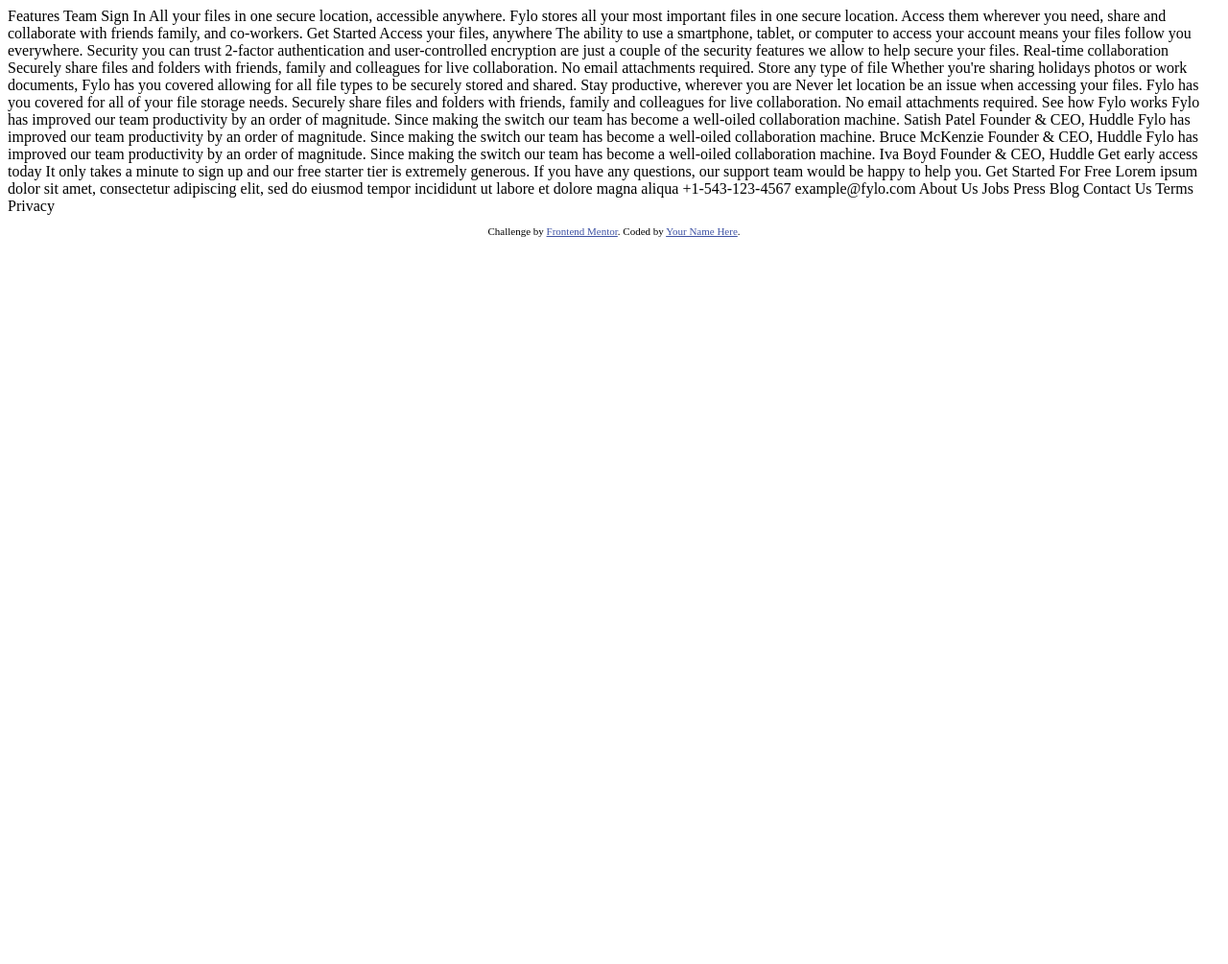
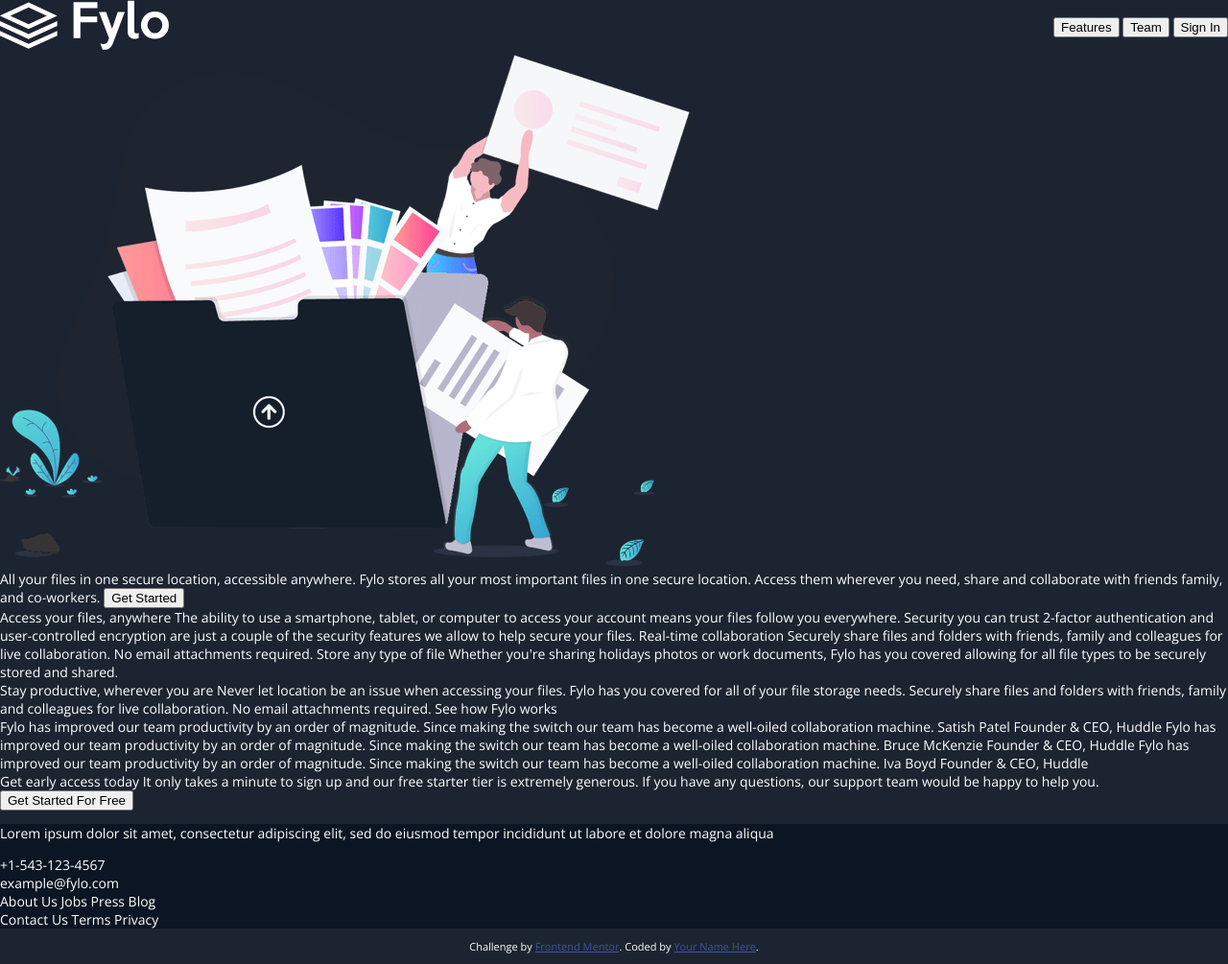
Before and after one commit to scottmotion/fylo-dark-theme-landing-page, a plain HTML site: page index.html in a window 1280 px wide. Shown: the whole page at 96% size. Before the commit the page ends 800 px from the top, so only its background shows below. Drawn offline with nearby package versions, Linux system fonts and the light colour scheme.

Commit message:
initial structure

```diff
--- /dev/null
+++ b/css/style.css
@@ -0,0 +1,73 @@
+@import url('https://fonts.googleapis.com/css2?family=Raleway:wght@400;700&display=swap'); /*Headings, Call-to-actions, Header Navigation*/
+@import url('https://fonts.googleapis.com/css2?family=Open+Sans:wght@400;700&display=swap'); /*Body*/
+
+:root {
+/* ## Colors */
+
+/* ### Primary */
+
+--darkBlue1: hsl(217, 28%, 15%); /*intro and email sign up background*/
+--darkBlue2: hsl(218, 28%, 13%); /*main background*/
+--darkBlue3: hsl(216, 53%, 9%); /*footer background*/
+--darkBlue4: hsl(219, 30%, 18%); /*testimonials background*/
+
+/* ### Accent */
+
+--cyan: hsl(176, 68%, 64%); /*inside call-to-action gradient*/
+--blue: hsl(198, 60%, 50%); /*inside call-to-action gradient*/
+--lightRed: hsl(0, 100%, 63%); /*error*/
+
+/* ### Neutral */
+
+--white: hsl(0, 0%, 100%); /**/
+
+}
+
+body {
+    font-size: 14px;
+    font-family:'Open Sans', sans-serif;
+    font-weight: 400;
+    color: var(--white);
+    background-color: var(--darkBlue1);
+    margin: 0;
+}
+
+.main {
+    display: flex;
+    flex-direction: column;
+    justify-content: center;
+    align-items: center;
+    min-width: 375px;
+    width: 100%;
+    /* min-height: 1020px; */
+    box-sizing: border-box;
+}
+
+.header {
+    display: flex;
+    flex-direction: row;
+    justify-content: center;
+    width: 100%;
+}
+
+.nav {
+    display: flex;
+    flex-direction: row;
+    align-items: center;
+    width: 100%;
+    justify-content: space-between;
+}
+
+.nav__logo {
+}
+
+.nav__button {
+}
+
+/* FOOTER */
+
+footer {
+    background-color: var(--darkBlue3);
+}
+.attribution { font-size: 11px; text-align: center; }
+.attribution a { color: hsl(228, 45%, 44%); }
--- a/index.html
+++ b/index.html
@@ -2,30 +2,45 @@
 <html lang="en">
 <head>
   <meta charset="UTF-8">
-  <meta name="viewport" content="width=device-width, initial-scale=1.0"> <!-- displays site properly based on user's device -->
+  <meta name="viewport" content="width=device-width, initial-scale=1.0">
 
   <link rel="icon" type="image/png" sizes="32x32" href="./images/favicon-32x32.png">
 
+  <link rel="stylesheet" href="css/style.css">
+
   <title>Frontend Mentor | Fylo landing page with dark theme and features grid</title>
 
-  <!-- Feel free to remove these styles or customise in your own stylesheet 👍 -->
-  <style>
-    .attribution { font-size: 11px; text-align: center; }
-    .attribution a { color: hsl(228, 45%, 44%); }
-  </style>
 </head>
 <body>
-  Features
-  Team
-  Sign In
+  <main class="main">
+    <header class="header">
+      <nav class="nav nav--top">
+        <div class="nav__logo-wrapper">
+          <img src="/images/logo.svg" alt="Fylo Logo" class="nav__logo">
+        </div>
+        <div class="nav__button-wrapper">
+          <button class="nav__button">Features</button>
+          <button class="nav__button">Team</button>
+          <button class="nav__button">Sign In</button>
+        </div>
+      </nav>
+    </header>
 
+    <section>
+      <div>
+        <img src="/images/illustration-intro.png" alt="Two people stuffing giant documents into a larger-than-life folder.">
+        <div>
           All your files in one secure location, accessible anywhere.
 
           Fylo stores all your most important files in one secure location. Access them wherever
           you need, share and collaborate with friends family, and co-workers.
 
-  Get Started
+          <button>Get Started</button>
+        </div>
+      </div>
+    </section>
 
+    <section>
       Access your files, anywhere
 
       The ability to use a smartphone, tablet, or computer to access your account means your
@@ -45,7 +60,9 @@
 
       Whether you're sharing holidays photos or work documents, Fylo has you covered allowing for all
       file types to be securely stored and shared.
+    </section>
 
+    <section>
       Stay productive, wherever you are
 
       Never let location be an issue when accessing your files. Fylo has you covered for all of your file
@@ -55,7 +72,9 @@
       attachments required.
 
       See how Fylo works
+    </section>
 
+    <section>
       Fylo has improved our team productivity by an order of magnitude. Since making the switch our team has
       become a well-oiled collaboration machine.
 
@@ -73,34 +92,43 @@
 
       Iva Boyd
       Founder & CEO, Huddle
+    </section>
 
+    <section>
       Get early access today
 
       It only takes a minute to sign up and our free starter tier is extremely generous. If you have any
       questions, our support team would be happy to help you.
 
-  Get Started For Free
+      <button>Get Started For Free</button>
+    </section>
 
+  </main>
+
+  <footer>
+    <section>
+      <p>
         Lorem ipsum dolor sit amet, consectetur adipiscing elit, sed do eiusmod tempor incididunt ut labore et
         dolore magna aliqua
-
-  +1-543-123-4567
-  example@fylo.com
-
+      </p>
+      <div>+1-543-123-4567</div>
+      <div>example@fylo.com</div>
+      <div>
         About Us
         Jobs
         Press
         Blog
-
+      </div>
+      <div>
         Contact Us
         Terms
         Privacy
-
-  <footer>
+      </div>
+    </section>
+  </footer>
   <p class="attribution">
     Challenge by <a href="https://www.frontendmentor.io?ref=challenge" target="_blank">Frontend Mentor</a>.
     Coded by <a href="#">Your Name Here</a>.
   </p>
-  </footer>
 </body>
 </html>
```
Lines whose indentation alone changed are shown as unchanged.
